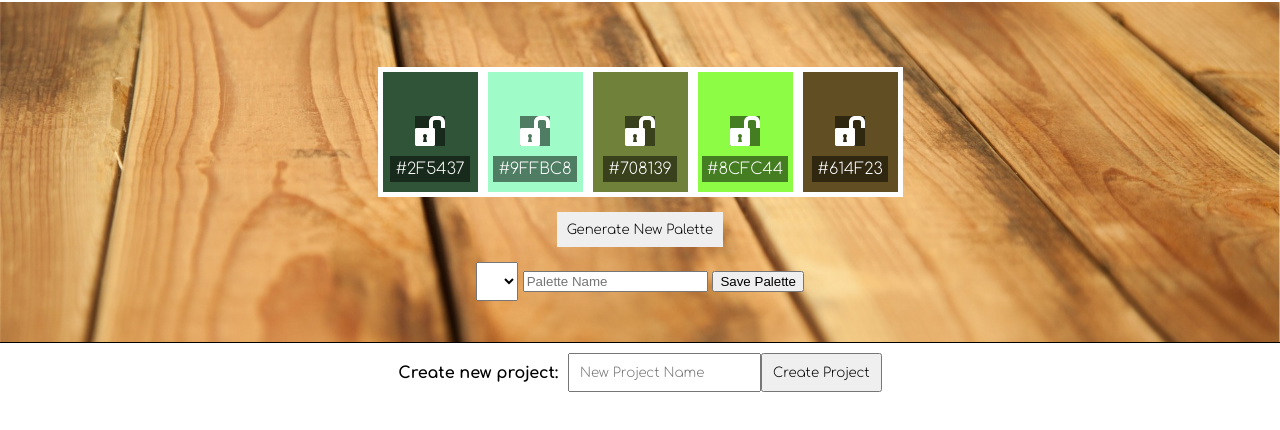
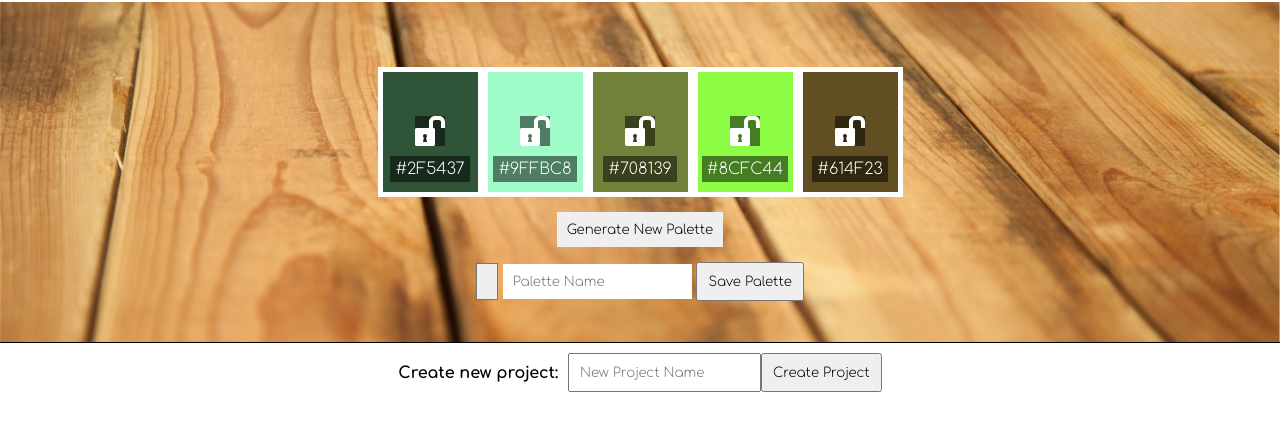
Before and after one commit to OphDub/palette-picker-pwa, a website: page public/index.html in a window 1280 px wide. Shown: the part 108-538 px from the top of the page. Drawn offline with nearby package versions, Linux system fonts and the light colour scheme; no server answers.

Commit message:
Style dropdown and add hover effect on dropdown

```diff
--- a/public/css/styles.css
+++ b/public/css/styles.css
@@ -106,9 +106,35 @@ main {
   height: 15px;
 }
 
+.palette-name {
+  font-family: 'Comfortaa', cursive;
+  padding: 10px;
+  border: none;
+}
+
+.save-palette-btn {
+  font-family: 'Comfortaa', cursive;
+  padding: 10px;
+}
+
+.save-palette-btn:hover {
+  cursor: pointer;
+  color: #FFFFFF;
+  background: #1BCFEE;
+}
+
 #project-dropdown {
+  -webkit-appearance: none;
+  -moz-appearance: none;
+  appearance: none;
   padding: 10px;
   font-family: 'Comfortaa', cursive;
+}
+
+#project-dropdown:hover {
+  cursor: pointer;
+  color: #FFFFFF;
+  background: #1BCFEE;
 }
 
 #project-dropdown option {
```
